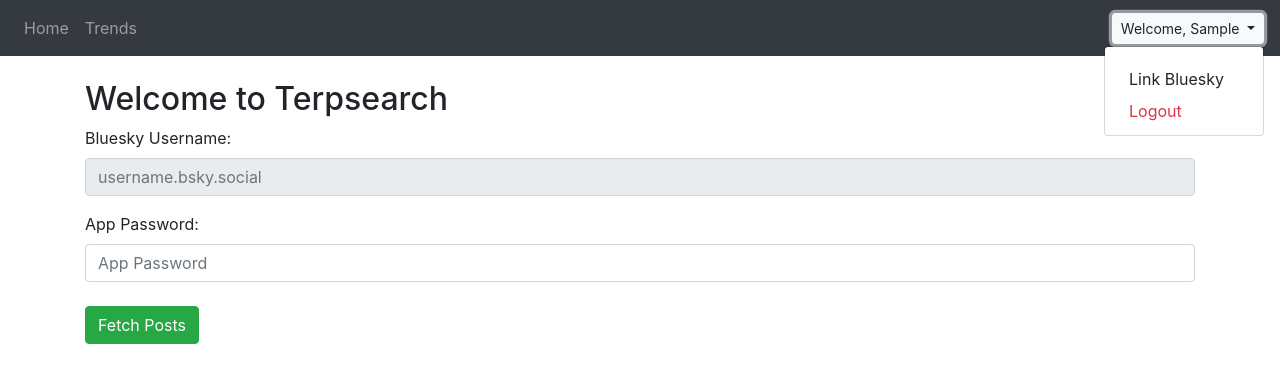
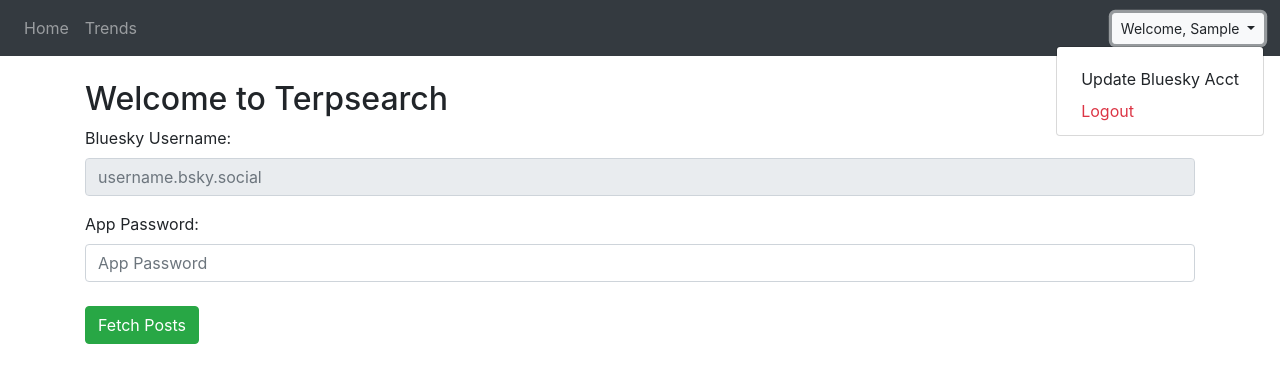
Before and after one commit to aditya-git108/terpsearch, a Flask app: page / in a window 1280 px wide, after a click that opens the changed part. Shown: the top 383 px of the page. Run offline with Flask 3, Linux system fonts and the light colour scheme; the visitor is signed in with stand-in values (Sample User, id 1); some libraries are stand-ins or nearby versions.

Commit message:
Change name of link_bluesky_acct endpoint

```diff
--- a/terpsearch/website/templates/base.html
+++ b/terpsearch/website/templates/base.html
@@ -51,7 +51,7 @@
           </button>
           <div class="dropdown-menu dropdown-menu-right" aria-labelledby="welcomeDropdown">
             <div class="dropdown-item"></div>
-            <a class="dropdown-item text" id="bsky" href="/link_bluesky_acct">Link Bluesky</a>
+            <a class="dropdown-item text" id="bsky" href="/update_bluesky_acct">Update Bluesky Acct</a>
             <a class="dropdown-item text-danger" href="/logout">Logout</a>
           </div>
         </div>
```
